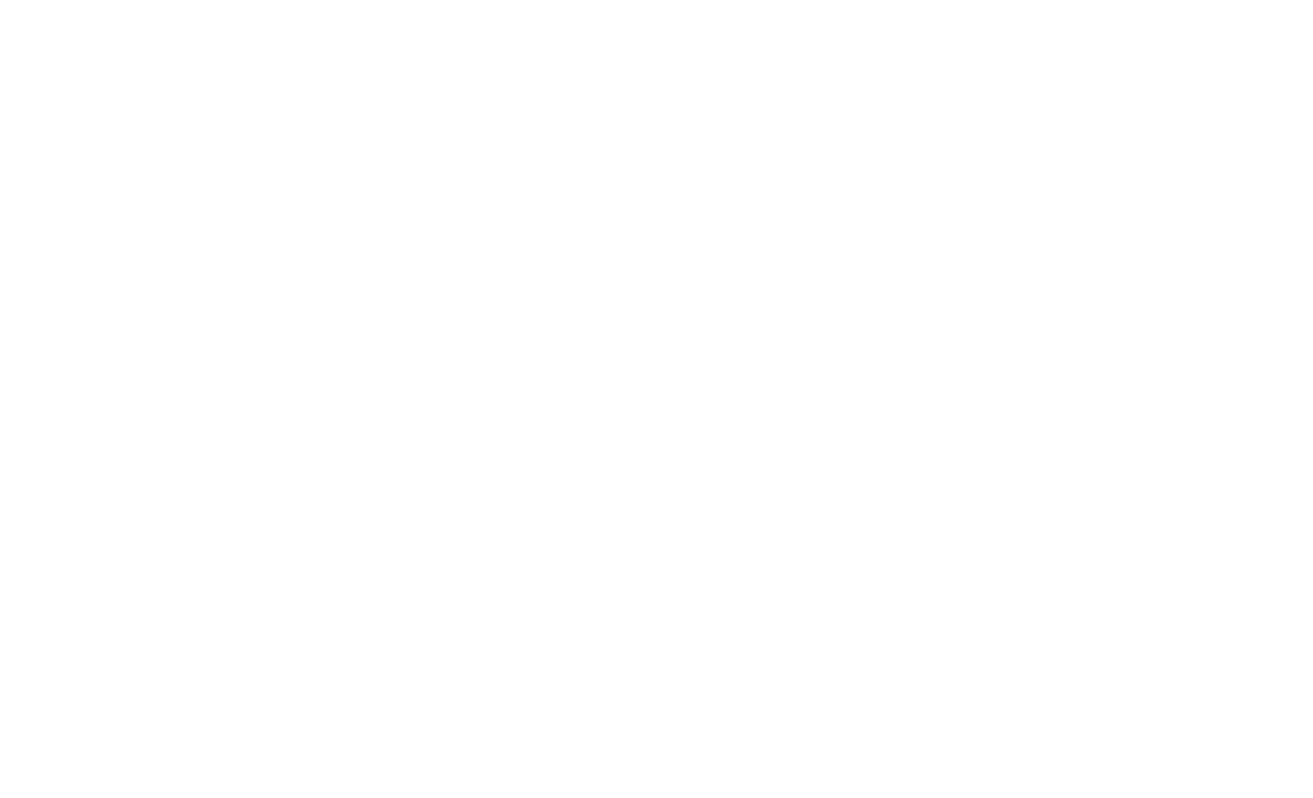
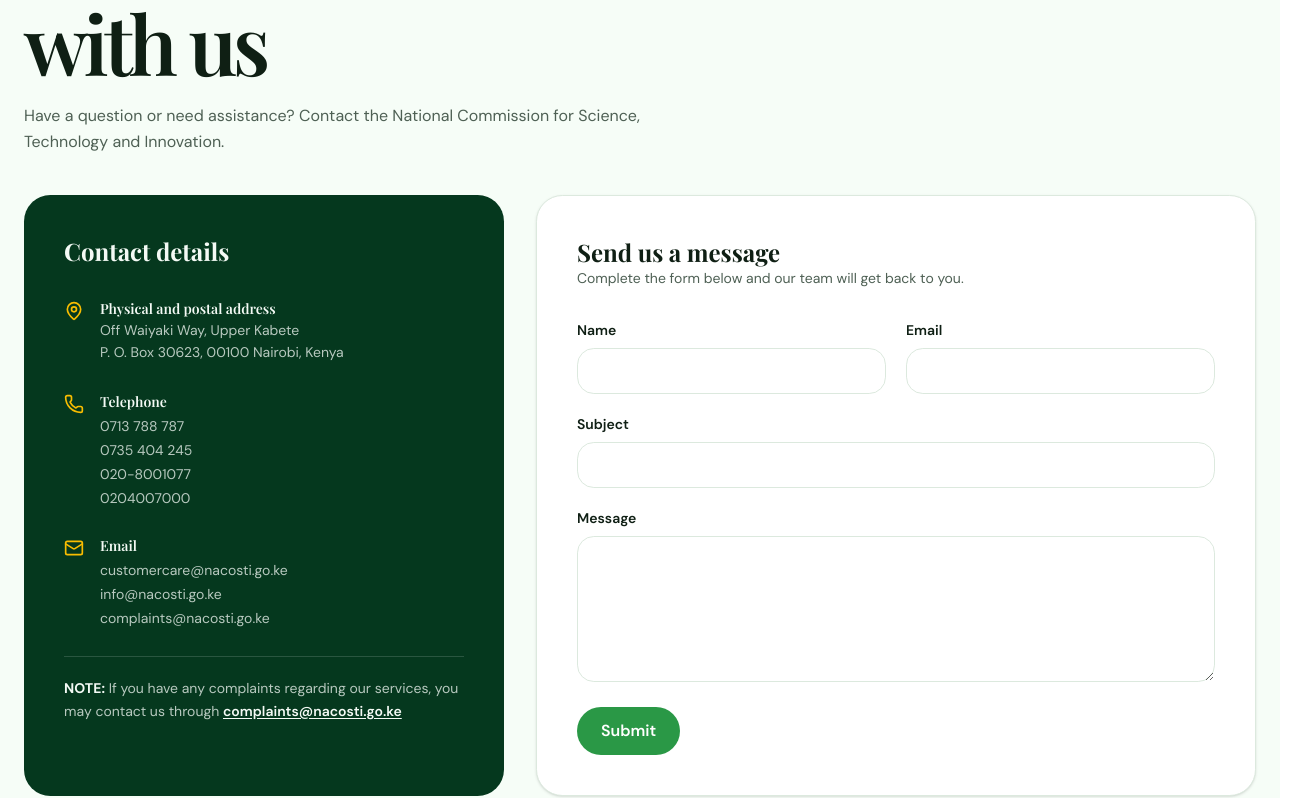
Before and after one commit to programmingzest/NACOSTI-WEBSITE, a React (Vite) app: page /app/contact in a window 1280 px wide. Before the commit this address had no page. Shown: the part 308-1106 px from the top of the page, 1313 px wide, since content can reach past the window. Before the commit the page ends 800 px from the top, so only its background shows below. Built offline with nearby package versions, Linux system fonts and the light colour scheme; a web font is replaced by a local one.

Commit message:
contact page

```diff
--- a/src/App.tsx
+++ b/src/App.tsx
@@ -2,6 +2,7 @@ import { BrowserRouter, Routes, Route } from 'react-router'
 import LandingPage from './pages/LandingPage'
 import AppPage from './pages/AppPage'
 import ResourcePage from './pages/ResourcePage'
+import ContactPage from './pages/ContactPage'
 import './App.css'
 
 export default function App() {
@@ -11,6 +12,7 @@ export default function App() {
         <Route path="/" element={<LandingPage />} />
         <Route path="/app" element={<AppPage />} />
         <Route path="/app/resource/*" element={<ResourcePage />} />
+        <Route path="/app/contact/" element={<ContactPage />} />
       </Routes>
     </BrowserRouter>
   )
--- a/src/components/SiteFooter.tsx
+++ b/src/components/SiteFooter.tsx
@@ -32,7 +32,7 @@ function FooterList({ title, links }: { title: string; links: { label: string; h
   )
 }
 
-export function SiteFooter() {
+export function SiteFooter({ hideContactDetails = false }: { hideContactDetails?: boolean }) {
   return (
     <footer id="contact" className="relative overflow-hidden bg-deep text-deep-foreground">
       <div className="pointer-events-none absolute -right-40 -top-40 size-[30rem] rounded-full bg-primary/30 blur-3xl" aria-hidden="true" />
@@ -73,6 +73,8 @@ export function SiteFooter() {
                 className="h-10 w-auto"
               />
             </div>
+            {!hideContactDetails ? (
+              <>
                 <ul className="mt-6 flex flex-col gap-3 text-sm text-deep-foreground/75">
                   <li className="flex items-start gap-3">
                     <MapPin className="mt-0.5 size-4 shrink-0 text-accent" aria-hidden="true" />
@@ -95,6 +97,8 @@ export function SiteFooter() {
                   className="mt-6"
                   itemClassName="size-9 bg-white/10 text-deep-foreground hover:bg-accent hover:text-accent-foreground"
                 />
+              </>
+            ) : null}
           </div>
           <FooterList title="About" links={about} />
           <FooterList title="Services" links={services} />
--- a/src/content/navigation.json
+++ b/src/content/navigation.json
@@ -41,5 +41,5 @@
     { "label": "2nd MS-CORSTI | 2023", "href": "/app/resource/ms-corsti-2023" },
     { "label": "1st MS-CORSTI | 2021", "href": "/documents/Multisectoral-STI-Conference-Resolutions.pdf" }
   ]}] },
-  { "label": "Contact", "href": "/app#contact" }
+  { "label": "Contact", "href": "/app/contact/" }
 ]
--- /dev/null
+++ b/src/pages/ContactPage.tsx
@@ -0,0 +1,112 @@
+import { useState, type FormEvent } from 'react'
+import { Mail, MapPin, Phone } from 'lucide-react'
+import { SiteFooter } from '@/components/SiteFooter'
+import { SiteHeader } from '@/components/SiteHeader'
+
+export default function ContactPage() {
+  const [submitted, setSubmitted] = useState(false)
+
+  const handleSubmit = (event: FormEvent<HTMLFormElement>) => {
+    event.preventDefault()
+    setSubmitted(true)
+  }
+
+  return (
+    <>
+      <SiteHeader />
+      <main className="min-h-screen bg-secondary/40 px-6 py-14 md:py-20">
+        <div className="mx-auto max-w-7xl">
+          <div className="max-w-2xl">
+            <p className="text-xs font-bold uppercase tracking-[0.2em] text-primary">Contact NACOSTI</p>
+            <h1 className="mt-4 text-4xl font-extrabold tracking-tight md:text-5xl">Get in touch with us</h1>
+            <p className="mt-4 text-base leading-relaxed text-muted-foreground">
+              Have a question or need assistance? Contact the National Commission for Science, Technology and Innovation.
+            </p>
+          </div>
+
+          <div className="mt-10 grid gap-8 lg:grid-cols-[0.8fr_1.2fr]">
+            <section className="rounded-3xl bg-deep p-8 text-deep-foreground md:p-10" aria-labelledby="contact-details-heading">
+              <h2 id="contact-details-heading" className="text-2xl font-bold">Contact details</h2>
+              <div className="mt-8 space-y-7 text-sm">
+                <div className="flex items-start gap-4">
+                  <MapPin className="mt-0.5 size-5 shrink-0 text-accent" aria-hidden="true" />
+                  <div>
+                    <h3 className="font-semibold">Physical and postal address</h3>
+                    <p className="mt-1 leading-relaxed text-deep-foreground/75">
+                      Off Waiyaki Way, Upper Kabete<br />
+                      P. O. Box 30623, 00100 Nairobi, Kenya
+                    </p>
+                  </div>
+                </div>
+                <div className="flex items-start gap-4">
+                  <Phone className="mt-0.5 size-5 shrink-0 text-accent" aria-hidden="true" />
+                  <div>
+                    <h3 className="font-semibold">Telephone</h3>
+                    <div className="mt-1 flex flex-col gap-1 text-deep-foreground/75">
+                      <a href="tel:+254713788787" className="hover:text-deep-foreground">0713 788 787</a>
+                      <a href="tel:+254735404245" className="hover:text-deep-foreground">0735 404 245</a>
+                      <a href="tel:+254208001077" className="hover:text-deep-foreground">020-8001077</a>
+                      <a href="tel:+254204007000" className="hover:text-deep-foreground">0204007000</a>
+                    </div>
+                  </div>
+                </div>
+                <div className="flex items-start gap-4">
+                  <Mail className="mt-0.5 size-5 shrink-0 text-accent" aria-hidden="true" />
+                  <div>
+                    <h3 className="font-semibold">Email</h3>
+                    <div className="mt-1 flex flex-col gap-1 text-deep-foreground/75">
+                      <a href="mailto:customercare@nacosti.go.ke" className="hover:text-deep-foreground">customercare@nacosti.go.ke</a>
+                      <a href="mailto:info@nacosti.go.ke" className="hover:text-deep-foreground">info@nacosti.go.ke</a>
+                      <a href="mailto:complaints@nacosti.go.ke" className="hover:text-deep-foreground">complaints@nacosti.go.ke</a>
+                    </div>
+                  </div>
+                </div>
+                <p className="border-t border-white/15 pt-5 text-sm leading-relaxed text-deep-foreground/75">
+                  <strong className="text-deep-foreground">NOTE:</strong> If you have any complaints regarding our services, you may contact us through{' '}
+                  <a href="mailto:complaints@nacosti.go.ke" className="font-semibold text-deep-foreground underline underline-offset-2">
+                    complaints@nacosti.go.ke
+                  </a>
+                </p>
+              </div>
+            </section>
+
+            <section className="rounded-3xl border bg-card p-8 shadow-sm md:p-10" aria-labelledby="contact-form-heading">
+              <h2 id="contact-form-heading" className="text-2xl font-bold">Send us a message</h2>
+              <p className="mt-2 text-sm text-muted-foreground">Complete the form below and our team will get back to you.</p>
+              {submitted ? (
+                <div className="mt-8 rounded-2xl border border-primary/30 bg-secondary p-5 text-sm text-primary" role="status">
+                  Thank you for contacting NACOSTI. Your message has been received in this demo.
+                </div>
+              ) : (
+                <form className="mt-8 space-y-5" onSubmit={handleSubmit}>
+                  <div className="grid gap-5 sm:grid-cols-2">
+                    <label className="text-sm font-semibold">
+                      Name
+                      <input name="name" required className="mt-2 w-full rounded-xl border bg-background px-4 py-3 font-normal outline-none transition-colors focus:border-primary" />
+                    </label>
+                    <label className="text-sm font-semibold">
+                      Email
+                      <input name="email" type="email" required className="mt-2 w-full rounded-xl border bg-background px-4 py-3 font-normal outline-none transition-colors focus:border-primary" />
+                    </label>
+                  </div>
+                  <label className="block text-sm font-semibold">
+                    Subject
+                    <input name="subject" required className="mt-2 w-full rounded-xl border bg-background px-4 py-3 font-normal outline-none transition-colors focus:border-primary" />
+                  </label>
+                  <label className="block text-sm font-semibold">
+                    Message
+                    <textarea name="message" required rows={6} className="mt-2 w-full resize-y rounded-xl border bg-background px-4 py-3 font-normal outline-none transition-colors focus:border-primary" />
+                  </label>
+                  <button type="submit" className="rounded-full bg-primary px-6 py-3 font-semibold text-primary-foreground hover:bg-deep">
+                    Submit
+                  </button>
+                </form>
+              )}
+            </section>
+          </div>
+        </div>
+      </main>
+      <SiteFooter hideContactDetails />
+    </>
+  )
+}
--- a/src/pages/LandingPage.tsx
+++ b/src/pages/LandingPage.tsx
@@ -14,7 +14,7 @@ const landingNav = [
   { label: 'Innovation', icon: '⌁', target: '/app#priorities' },
   { label: 'E-Resources', icon: '▤', target: '/app#information-centre' },
   { label: 'Updates', icon: '↗', target: '/app#news' },
-  { label: 'Contact', icon: '◇', target: '/app#contact' },
+  { label: 'Contact', icon: '◇', target: '/app/contact/' },
   { label: 'Home', icon: '⌂', target: '/app' },
 ]
 
```
Lines whose indentation alone changed are shown as unchanged.
